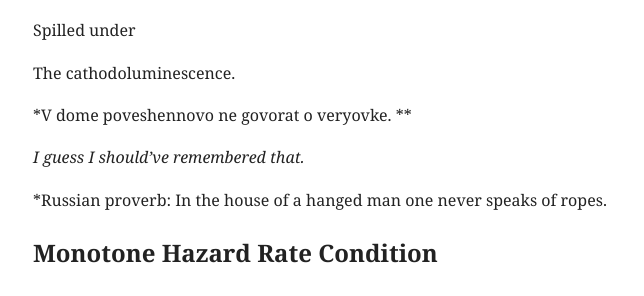
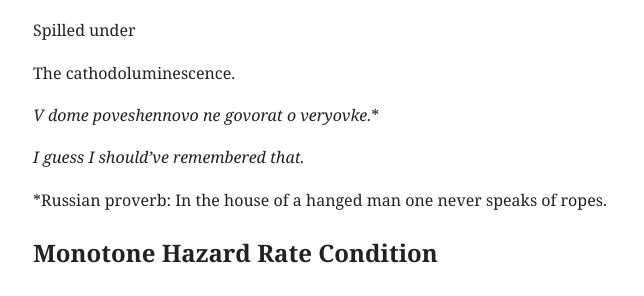
Before and after one commit to mingjiliu/mingjiliu.github.io, a Jekyll site: the page built from _poems/pre-2015.md, in a window 1280 px wide and 900 px high, scrolled down 1218 px. Shown: the part 156-452 px from the top of the window, without its empty margins (291-935 px from the left). Built offline with Jekyll 4.4.1, drawn with Linux system fonts in a browser that asks for light colours.

Commit message:
Update pre-2015.md

```diff
--- a/_poems/pre-2015.md
+++ b/_poems/pre-2015.md
@@ -61,11 +61,11 @@ Spilled under
 
 The cathodoluminescence.
 
-*V dome poveshennovo ne govorat o veryovke. **
+*V dome poveshennovo ne govorat o veryovke.*\*
 
 *I guess I should've remembered that.*
 
-*Russian proverb: In the house of a hanged man one never speaks of ropes.
+\*Russian proverb: In the house of a hanged man one never speaks of ropes.
 
 ## Monotone Hazard Rate Condition
 
```
